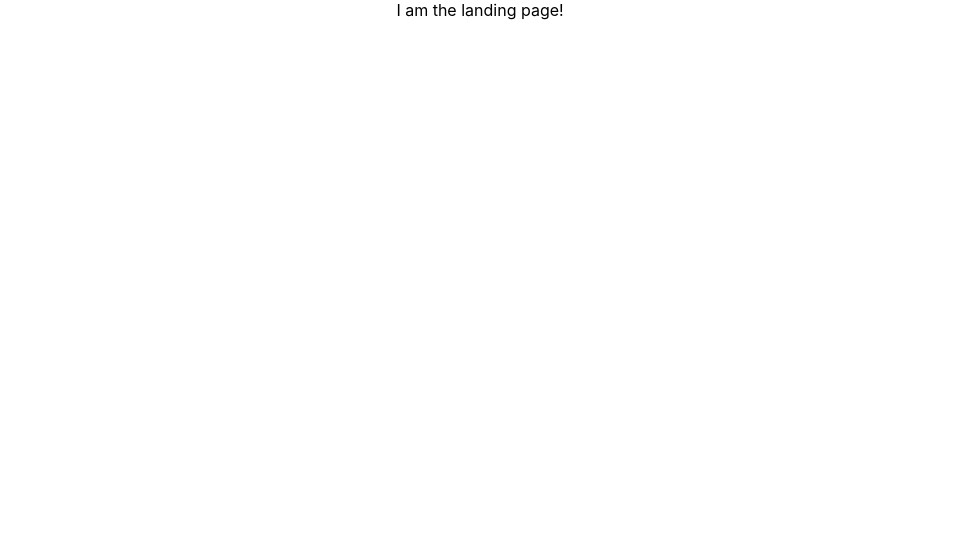
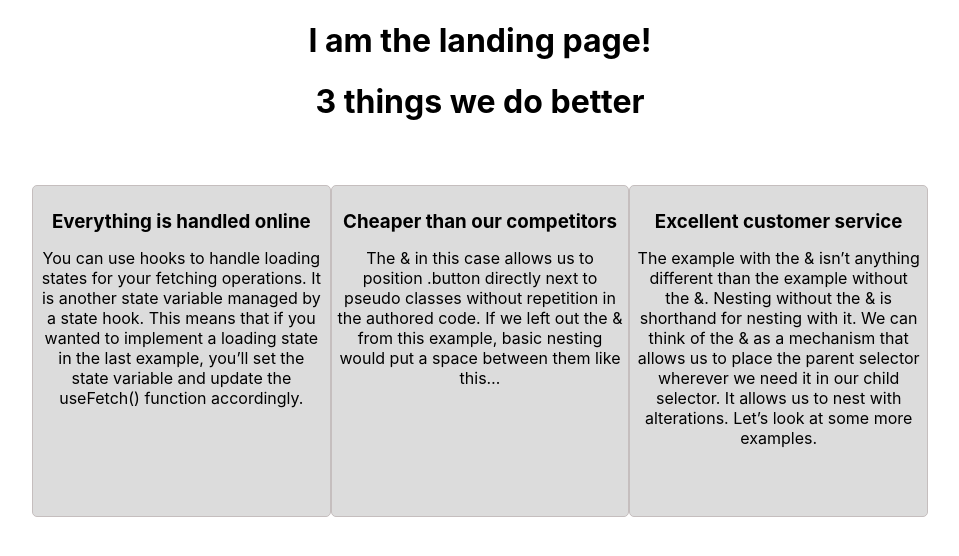
Before and after one commit to green-fox-academy/giggle-foxticket-opal-fullstack, a React (Create React App) app in the folder frontend/: page / in a window 1280 px wide. Shown: the top 556 px of the page, without its empty margins (160-1119 px from the left). Built offline with nearby package versions, Linux system fonts and the light colour scheme.

Commit message:
feat: add 3 containers with dummy data

```diff
--- a/frontend/src/components/MainFeatures/MainFeatures.jsx
+++ b/frontend/src/components/MainFeatures/MainFeatures.jsx
@@ -4,24 +4,25 @@ import './MainFeatures.style.scss';
 const MainFeatures = () => {
   return (
     <>
-      <div className="main-features"></div>
+      <h1>3 things we do better</h1>
+      <div className="main-features">
         <div>
           <h3>Everything is handled online</h3>
           <p>
             You can use hooks to handle loading states for your fetching
-          operations. It is another state variable managed by a state hook. This
-          means that if you wanted to implement a loading state in the last
-          example, you’ll set the state variable and update the useFetch()
-          function accordingly.
+            operations. It is another state variable managed by a state hook.
+            This means that if you wanted to implement a loading state in the
+            last example, you’ll set the state variable and update the
+            useFetch() function accordingly.
           </p>
         </div>
         <div>
           <h3>Cheaper than our competitors</h3>
           <p>
             The & in this case allows us to position .button directly next to
-          pseudo classes without repetition in the authored code. If we left out
-          the & from this example, basic nesting would put a space between them
-          like this…
+            pseudo classes without repetition in the authored code. If we left
+            out the & from this example, basic nesting would put a space between
+            them like this…
           </p>
         </div>
         <div>
@@ -29,11 +30,12 @@ const MainFeatures = () => {
 
           <p>
             The example with the & isn’t anything different than the example
-          without the &. Nesting without the & is shorthand for nesting with it.
-          We can think of the & as a mechanism that allows us to place the
+            without the &. Nesting without the & is shorthand for nesting with
+            it. We can think of the & as a mechanism that allows us to place the
             parent selector wherever we need it in our child selector. It allows
             us to nest with alterations. Let’s look at some more examples.
           </p>
+        </div>
       </div>
     </>
   );
--- a/frontend/src/pages/LandingPage.jsx
+++ b/frontend/src/pages/LandingPage.jsx
@@ -1,7 +1,13 @@
 import React from 'react';
+import MainFeatures from '../components/MainFeatures/MainFeatures';
 
 const LandingPage = () => {
-  return <>I am the landing page!</>;
+  return (
+    <>
+      <h1>I am the landing page!</h1>
+      <MainFeatures />
+    </>
+  );
 };
 
 export default LandingPage;
```
Lines whose indentation alone changed are shown as unchanged.
